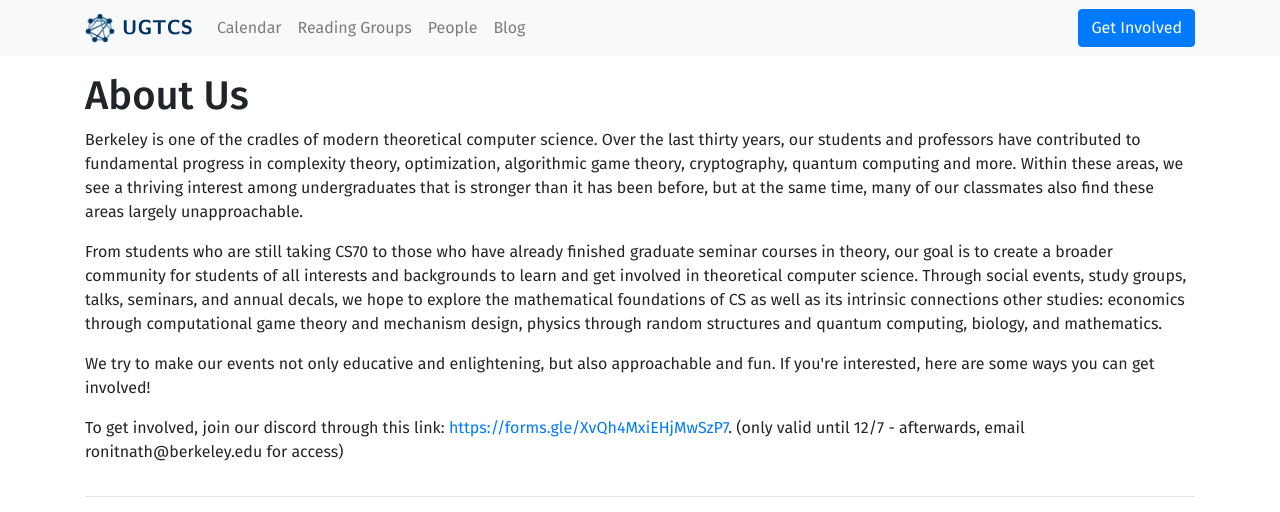
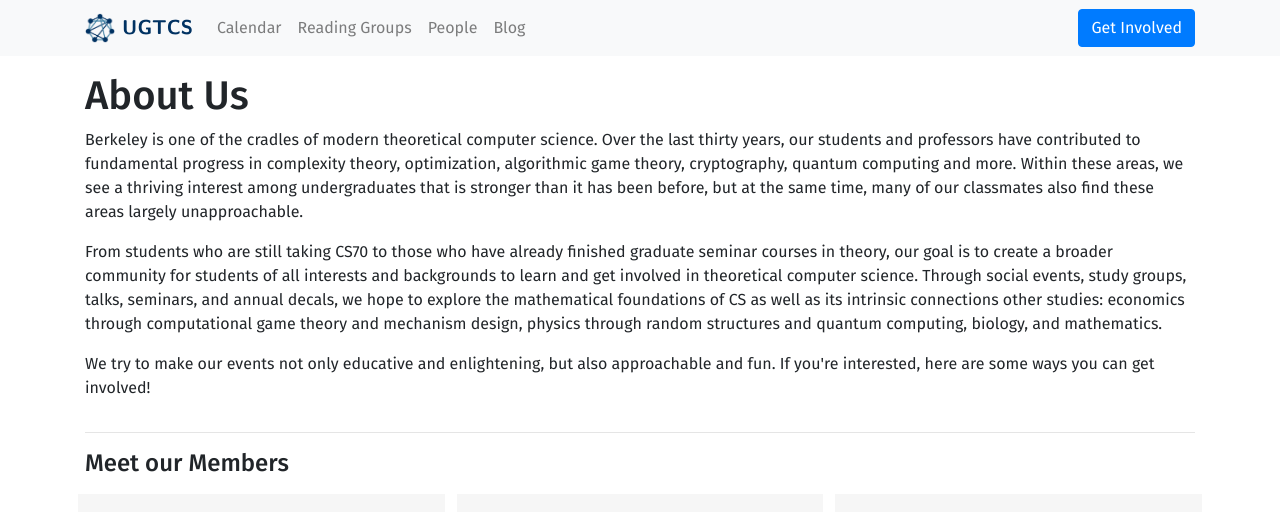
Before and after one commit to ugtcs/ugtcs.github.io, a Jekyll site: the page built from about.html, in a window 1280 px wide and 900 px high, cut to the strip 0-512 px from the top of the window. Built offline with Jekyll 4.4.1, drawn with Linux system fonts in a browser that asks for light colours.

Commit message:
rollback - updated about.html instead of homepage

```diff
--- a/about.html
+++ b/about.html
@@ -10,7 +10,6 @@
           <p>Berkeley is one of the cradles of modern theoretical computer science. Over the last thirty years, our students and professors have contributed to fundamental progress in complexity theory, optimization, algorithmic game theory, cryptography, quantum computing and more. Within these areas, we see a thriving interest among undergraduates that is stronger than it has been before, but at the same time, many of our classmates also find these areas largely unapproachable.</p>
           <p>From students who are still taking CS70 to those who have already finished graduate seminar courses in theory, our goal is to create a broader community for students of all interests and backgrounds to learn and get involved in theoretical computer science. Through social events, study groups, talks, seminars, and annual decals, we hope to explore the mathematical foundations of CS as well as its intrinsic connections other studies: economics through computational game theory and mechanism design, physics through random structures and quantum computing, biology, and mathematics.</p>
           <p>We try to make our events not only educative and enlightening, but also approachable and fun. If you're interested, here are some ways you can get involved!</p>
-          <p>To get involved, join our discord through this link: <a href="https://forms.gle/XvQh4MxiEHjMwSzP7">https://forms.gle/XvQh4MxiEHjMwSzP7</a>. (only valid until 12/7 - afterwards, email ronitnath@berkeley.edu for access)</p>
         </div>
       </div>
 
```
